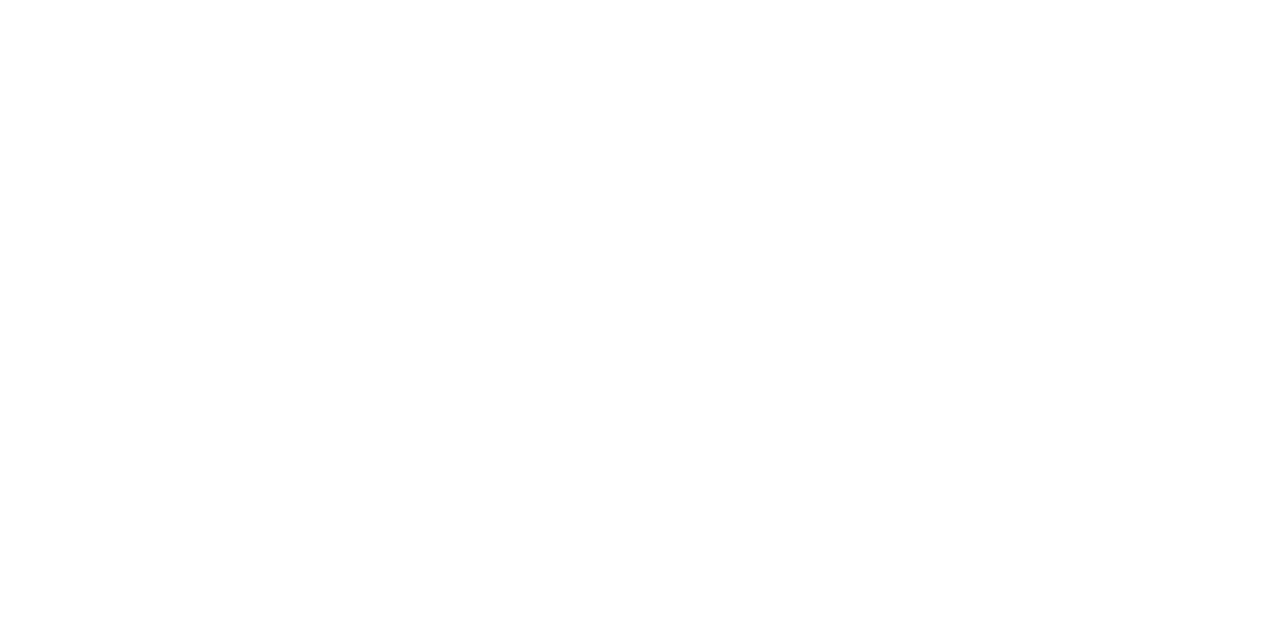
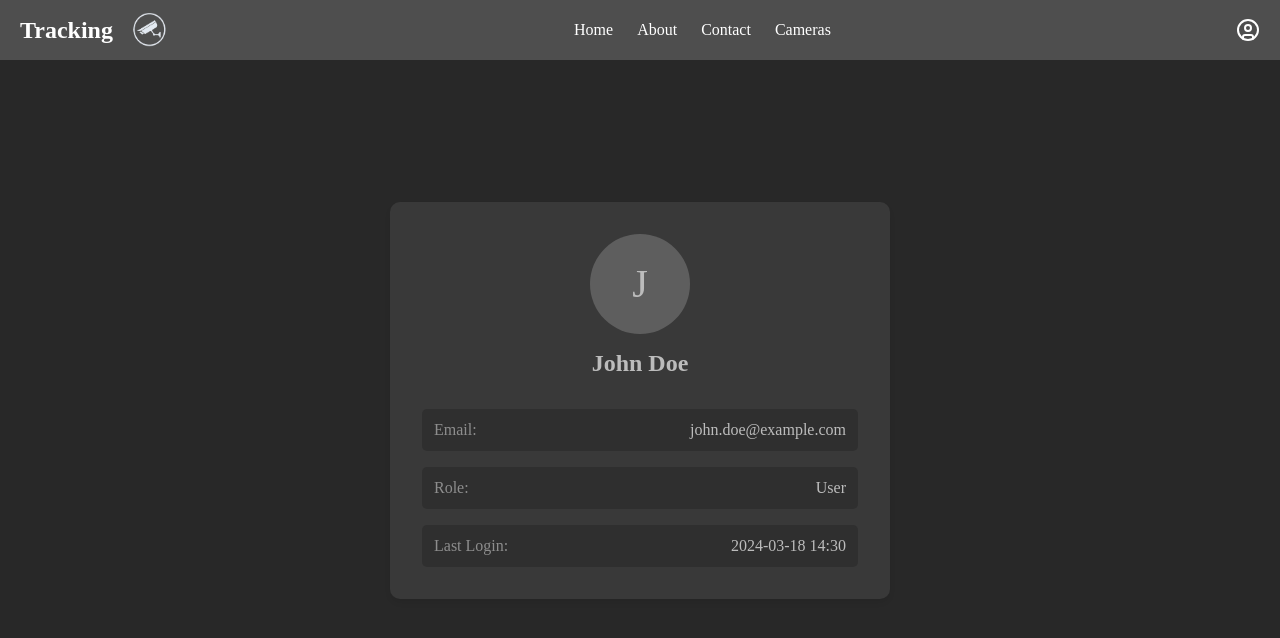
Before and after one commit to PI-Tracking/frontend, a React (Vite) app: page /profile in a window 1280 px wide. Before the commit this address had no page. Shown: the top 638 px of the page. Built offline with nearby package versions, Linux system fonts and the light colour scheme.

Commit message:
Profile and navbar corrected

```diff
--- a/src/App.tsx
+++ b/src/App.tsx
@@ -15,6 +15,8 @@ import CamerasPageMap from "@pages/Cameras2";
 import AdminLogs from "@pages/admin/Logs";
 // import CamerasPage from "@pages/Cameras";
 
+import ProfilePage from "@pages/Profile";
+
 function App() {
   return (
     <Router>
@@ -25,6 +27,8 @@ function App() {
 
         <Route path="/" element={<MainPage />} />
         <Route path="/login" element={<LoginPage />} />
+        <Route path="/profile" element={<ProfilePage />} />
+        {/* Maybe put an id? profile/{id} */}
 
         <Route path="/upload-videos" element={<UploadVideosPage />} />
         <Route path="/reports" element={<ReportsPage />} />
--- a/src/components/ProfileDropDown/index.tsx
+++ b/src/components/ProfileDropDown/index.tsx
@@ -13,12 +13,7 @@ function ProfileDropdown({ isOpen, onClose }) {
           </Link>
         </li>
         <li>
-          <Link to="/settings" onClick={onClose}>
-            Settings
-          </Link>
-        </li>
-        <li>
-          <Link to="/logout" onClick={onClose}>
+          <Link to="/login" onClick={onClose}>
             Logout
           </Link>
         </li>
--- /dev/null
+++ b/src/pages/Profile/Profile.css
@@ -0,0 +1,73 @@
+.profile-container {
+  min-height: 100vh;
+  background-color: #282828;
+  display: flex;
+  flex-direction: column;
+}
+
+.profile-content {
+  flex: 1;
+  display: flex;
+  justify-content: center;
+  align-items: center;
+  padding: 2rem;
+}
+
+.profile-card {
+  background-color: #414141;
+  opacity: 0.69;
+  border-radius: 10px;
+  padding: 2rem;
+  width: 100%;
+  max-width: 500px;
+  box-shadow: 0 4px 6px rgba(0, 0, 0, 0.1);
+}
+
+.profile-header {
+  display: flex;
+  flex-direction: column;
+  align-items: center;
+  margin-bottom: 2rem;
+}
+
+.profile-avatar {
+  width: 100px;
+  height: 100px;
+  background-color: #777;
+  border-radius: 50%;
+  display: flex;
+  justify-content: center;
+  align-items: center;
+  font-size: 2.5rem;
+  color: white;
+  margin-bottom: 1rem;
+}
+
+.profile-header h2 {
+  color: white;
+  font-size: 1.5rem;
+  margin: 0;
+}
+
+.profile-info {
+  display: flex;
+  flex-direction: column;
+  gap: 1rem;
+}
+
+.info-item {
+  display: flex;
+  justify-content: space-between;
+  padding: 0.75rem;
+  background-color: #333;
+  border-radius: 5px;
+}
+
+.label {
+  color: #bbb;
+  font-weight: 500;
+}
+
+.value {
+  color: white;
+}
--- /dev/null
+++ b/src/pages/Profile/index.tsx
@@ -0,0 +1,51 @@
+import { useState } from "react";
+import Navbar from "@components/Navbar";
+import "./Profile.css";
+
+interface UserProfile {
+  username: string;
+  email: string;
+  role: string;
+  lastLogin: string;
+}
+
+function ProfilePage() {
+  const [profile] = useState<UserProfile>({
+    username: "John Doe",
+    email: "john.doe@example.com",
+    role: "User",
+    lastLogin: "2024-03-18 14:30",
+  });
+
+  return (
+    <div className="profile-container">
+      <Navbar />
+      <div className="profile-content">
+        <div className="profile-card">
+          <div className="profile-header">
+            <div className="profile-avatar">
+              {profile.username.charAt(0).toUpperCase()}
+            </div>
+            <h2>{profile.username}</h2>
+          </div>
+          <div className="profile-info">
+            <div className="info-item">
+              <span className="label">Email:</span>
+              <span className="value">{profile.email}</span>
+            </div>
+            <div className="info-item">
+              <span className="label">Role:</span>
+              <span className="value">{profile.role}</span>
+            </div>
+            <div className="info-item">
+              <span className="label">Last Login:</span>
+              <span className="value">{profile.lastLogin}</span>
+            </div>
+          </div>
+        </div>
+      </div>
+    </div>
+  );
+}
+
+export default ProfilePage;
```
